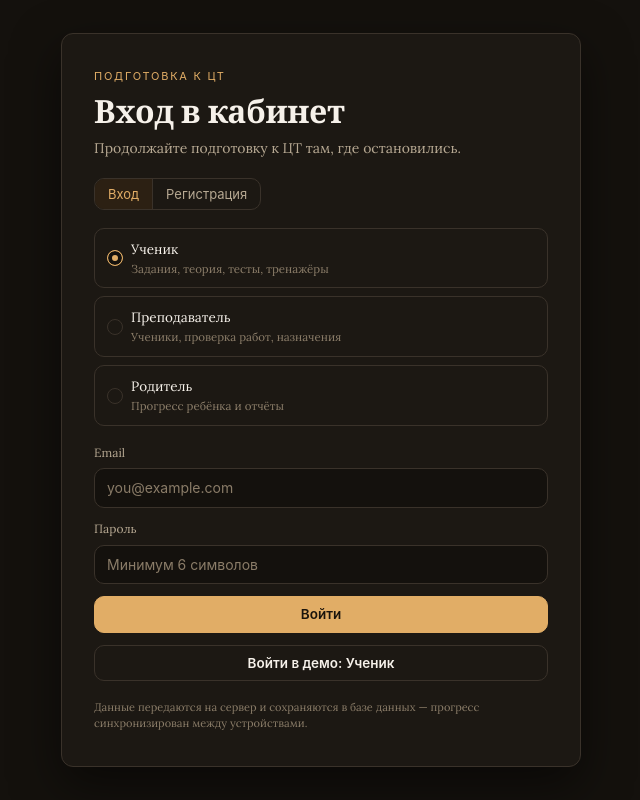
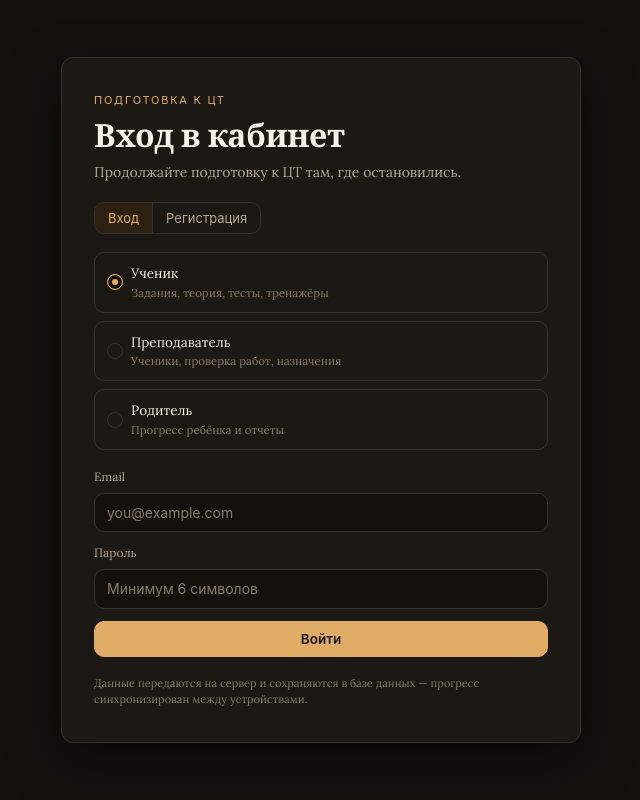
Before and after one commit to Artdwan/kabinet, a React (Vite) app: page / in a window 1280 px wide. Shown: the whole page, without its empty margins (319-959 px from the left). Built offline with nearby package versions, Linux system fonts and the light colour scheme; no server answers.

Commit message:
Remove demo-login shortcut from the auth page

```diff
--- a/src/pages/auth/AuthPage.tsx
+++ b/src/pages/auth/AuthPage.tsx
@@ -10,9 +10,6 @@ const EXTRA_FIELD: Record<Role, { label: string; placeholder: string }> = {
   teacher: { label: "Предметы и группы", placeholder: "Например, математика · 2 группы" },
   parent: { label: "Код ученика от преподавателя", placeholder: "ID аккаунта ученика" },
 };
-
-const DEMO_EMAIL: Record<Role, string> = { student: "maksim@demo", teacher: "irina@demo", parent: "parent@demo" };
-const DEMO_PASSWORD = "demo1234";
 
 export function AuthPage() {
   const { login, register } = useStore();
@@ -35,18 +32,6 @@ export function AuthPage() {
 
   const handleError = (e: unknown) => {
     setError(e instanceof ApiError ? e.message : "Не удалось выполнить запрос. Проверьте соединение.");
-  };
-
-  const loginAs = async (r: Role) => {
-    setError(null);
-    setBusy(true);
-    try {
-      await login(DEMO_EMAIL[r], DEMO_PASSWORD);
-    } catch (e) {
-      handleError(e);
-    } finally {
-      setBusy(false);
-    }
   };
 
   const onSubmit = async (e: React.FormEvent) => {
@@ -161,9 +146,6 @@ export function AuthPage() {
           <button type="submit" className="btn btn-primary btn-block" disabled={busy}>
             {mode === "login" ? "Войти" : "Создать аккаунт"}
           </button>
-          <button type="button" className="btn btn-secondary btn-block" disabled={busy} onClick={() => loginAs(role)}>
-            Войти в демо: {ROLES.find((r) => r.id === role)?.name}
-          </button>
         </form>
 
         <p style={{ fontSize: 11, color: "var(--color-text-3)", margin: 0, lineHeight: 1.5 }}>
```
